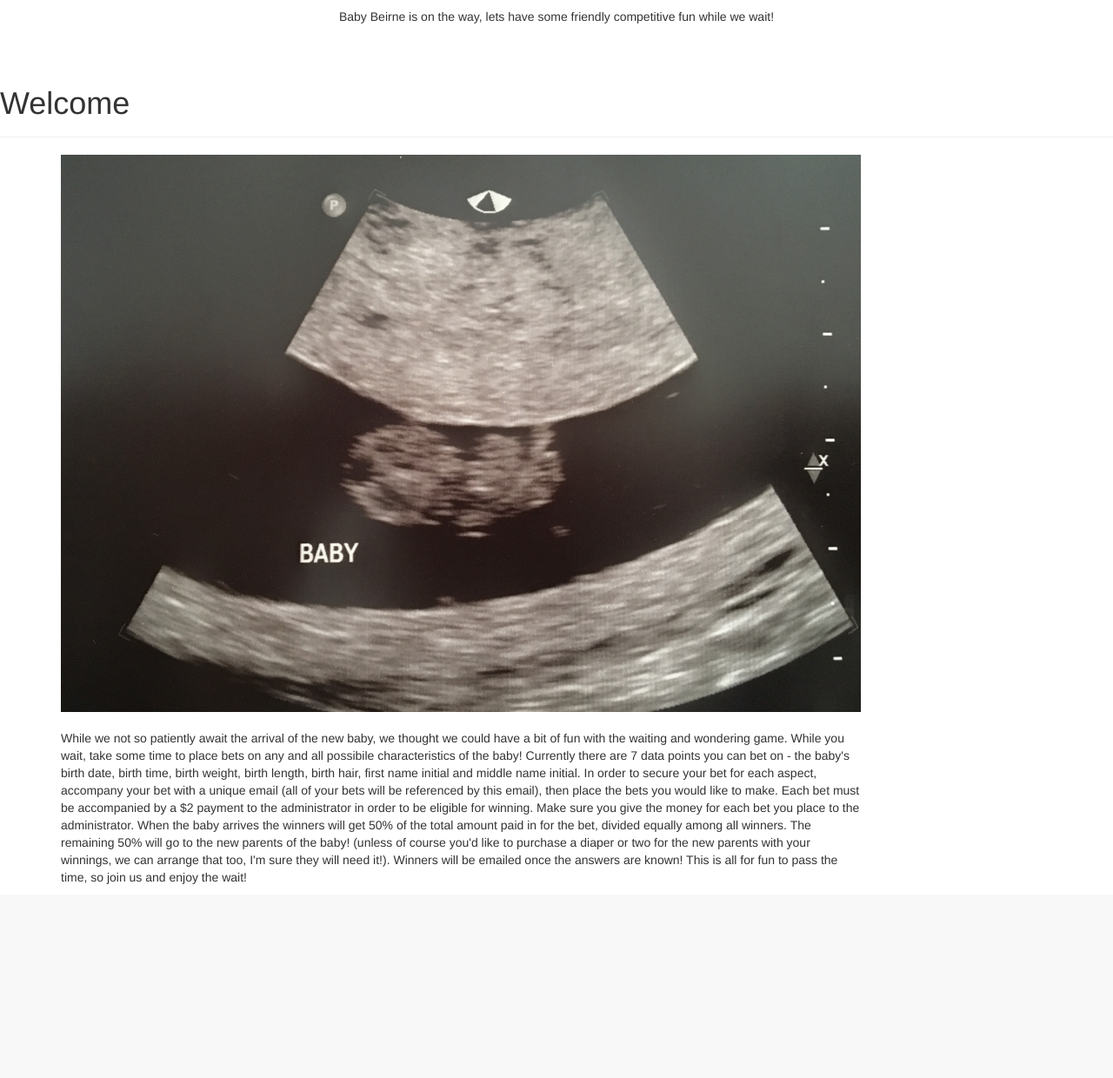
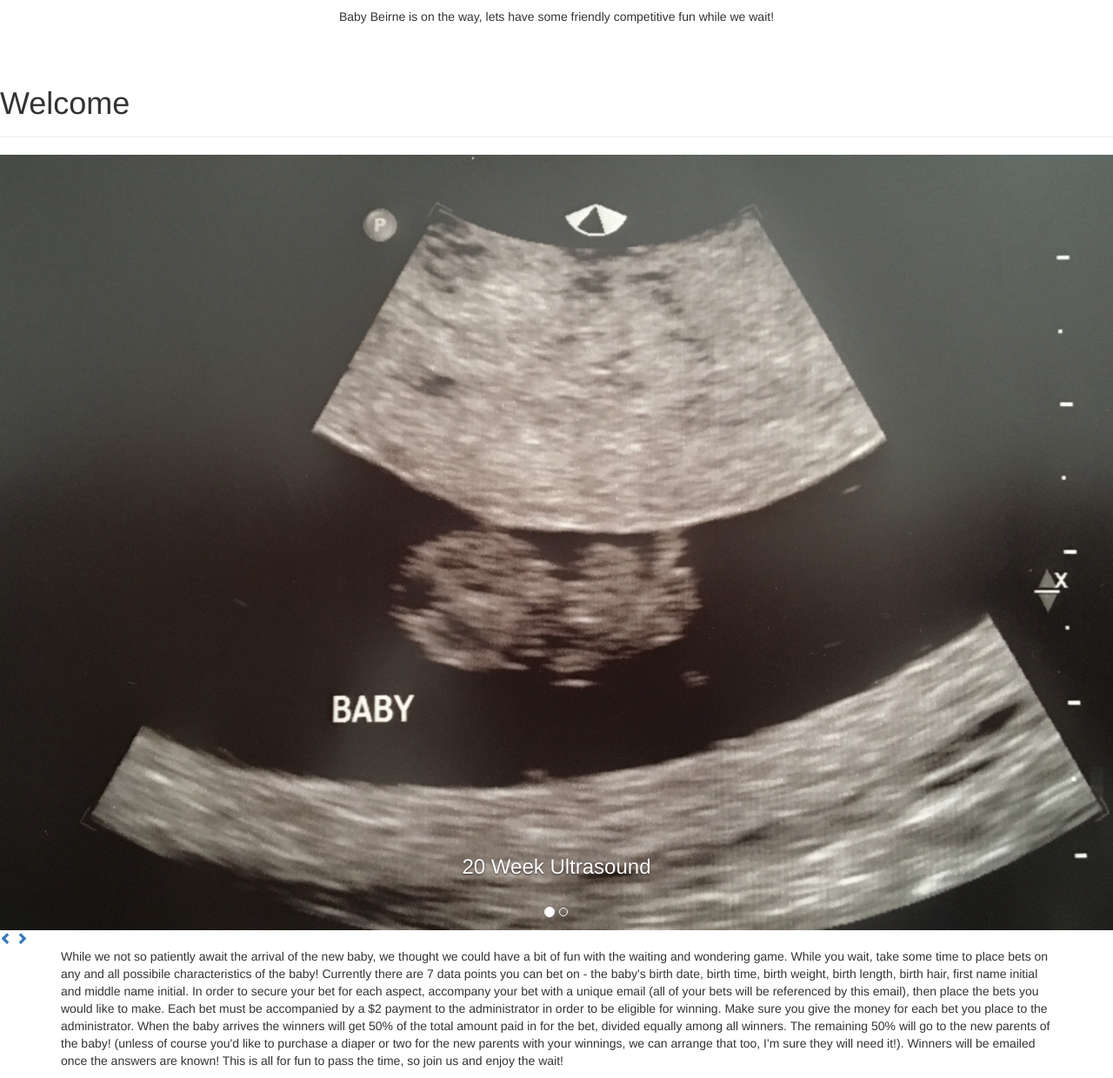
Before and after one commit to mp-jensen/Baby-Beirne-Bets, a Flask app: page / in a window 1280 px wide. Shown: the part 61-1301 px from the top of the page at 87% size. Before the commit the page ends 1078 px from the top, so only its background shows below. Run offline with Flask 2, Linux system fonts and the light colour scheme; some libraries are stand-ins or nearby versions.

Commit message:
add carousel to welcome page and add new potential background image

```diff
--- a/templates/welcome.html
+++ b/templates/welcome.html
@@ -8,11 +8,45 @@
 <div class="page-header">
 <h1>Welcome</h1>
 </div>
+
+<div id="welcomeCarousel" class="carousel slide" data-ride="carousel">
+  <!-- Indicators -->
+  <ol class="carousel-indicators">
+    <li data-target="#welcomeCarousel" data-slide-to="0" class="active"></li>
+    <li data-target="#welcomeCarousel" data-slide-to="1"></li>
+  </ol>
+
+  <!-- Wrapper for slides -->
+  <div class="carousel-inner" role="listbox">
+    <div class="item active">
+      <img src="{{ url_for('static', filename='images/ultraSound.jpg') }}" alt="Ultrasound">
+      <div class="carousel-caption">
+        <h3>20 Week Ultrasound</h3>
+      </div>
+    </div>
+
+    <div class="item">
+      <img src="{{ url_for('static', filename='images/ashaAndDan1.jpg') }}" alt="Ultrasound">
+      <div class="carousel-caption">
+        <h3>Asha & Dan in Italy</h3>
+      </div>
+    </div>
+
+  </div>
+
+  <!-- Left and right controls -->
+  <a class="left carousel-control-prev" href="#welcomeCarousel" role="button" data-slide="prev">
+    <span class="glyphicon glyphicon-chevron-left" aria-hidden="true"></span>
+    <span class="sr-only">Previous</span>
+  </a>
+  <a class="right carousel-control-next" href="#welcomeCarousel" role="button" data-slide="next">
+    <span class="glyphicon glyphicon-chevron-right" aria-hidden="true"></span>
+    <span class="sr-only">Next</span>
+  </a>
+</div>
+
+
 <div class="container">
-  <div class="row col-sm-10">
-    <img class ="img-responsive" src="{{ url_for('static', filename='images/ultraSound.jpg') }}">
-    <br>
     <p>While we not so patiently await the arrival of the new baby, we thought we could have a bit of fun with the waiting and wondering game. While you wait, take some time to place bets on any and all possibile characteristics of the baby! Currently there are 7 data points you can bet on - the baby's birth date, birth time, birth weight, birth length, birth hair, first name initial and middle name initial. In order to secure your bet for each aspect, accompany your bet with a unique email (all of your bets will be referenced by this email), then place the bets you would like to make. Each bet must be accompanied by a $2 payment to the administrator in order to be eligible for winning. Make sure you give the money for each bet you place to the administrator. When the baby arrives the winners will get 50% of the total amount paid in for the bet, divided equally among all winners. The remaining 50% will go to the new parents of the baby! (unless of course you'd like to purchase a diaper or two for the new parents with your winnings, we can arrange that too, I'm sure they will need it!). Winners will be emailed once the answers are known! This is all for fun to pass the time, so join us and enjoy the wait! </p>
-  </div>
 </div>
 {% endblock %}
```
Also changed, not shown: static/images/forestAnimals.JPG (added).
